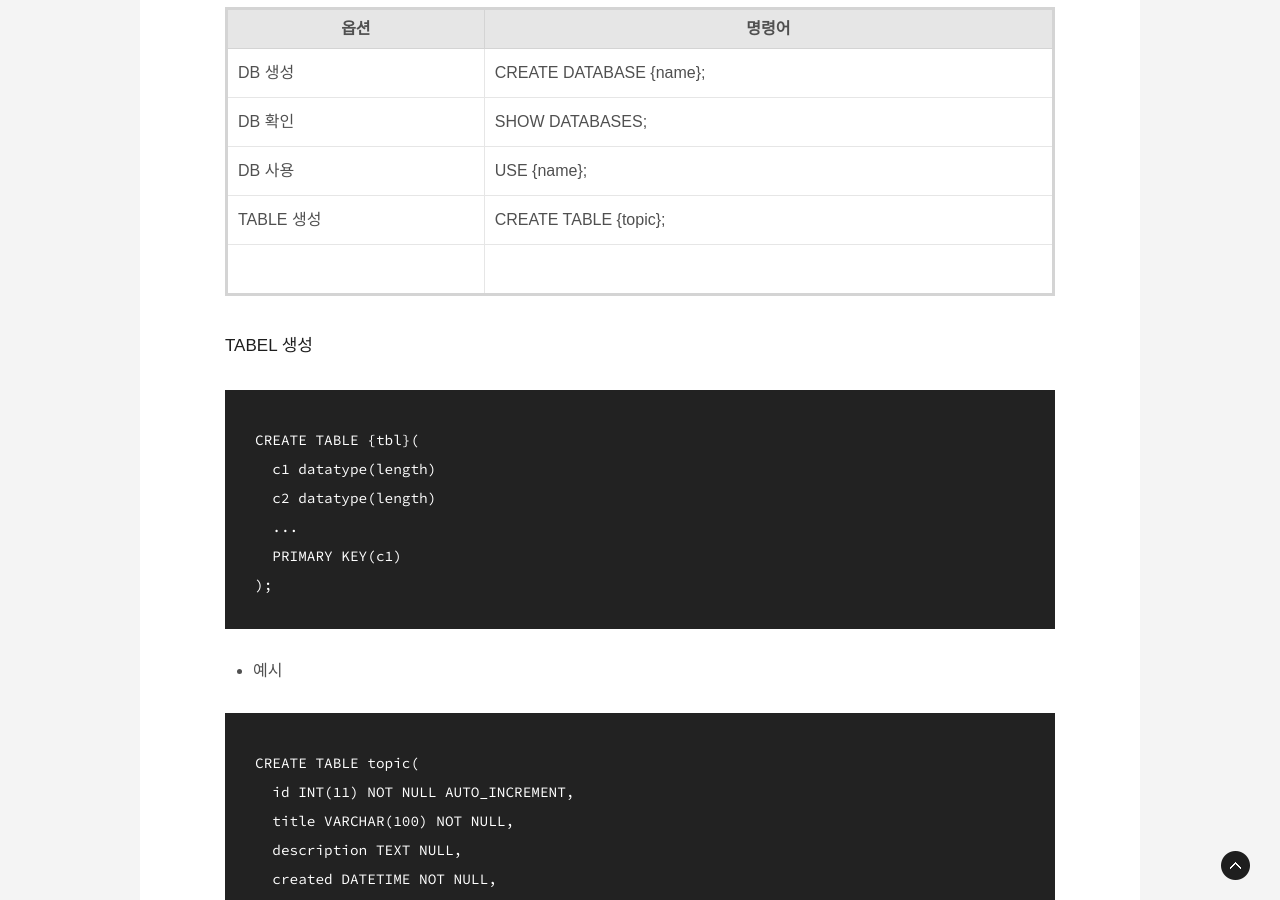
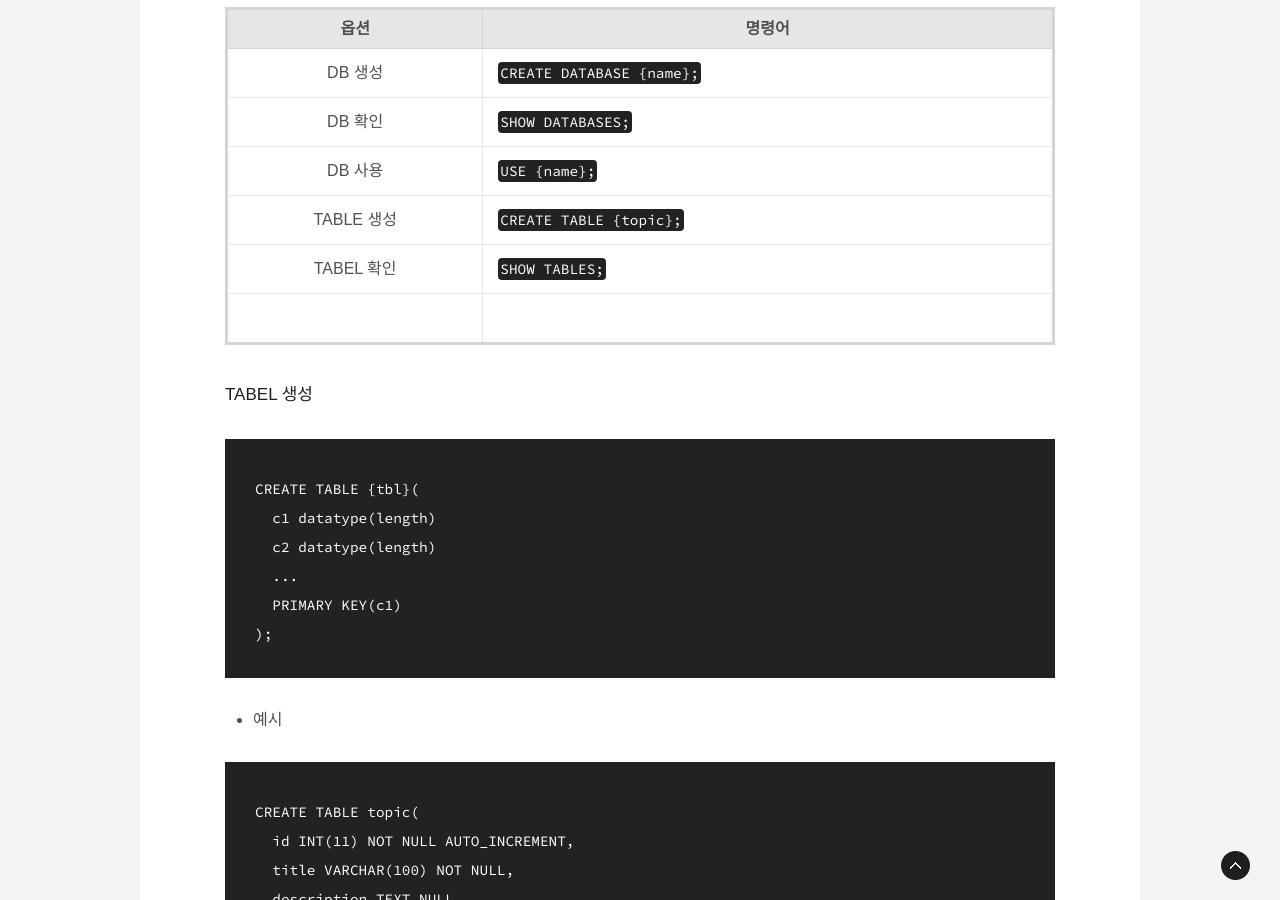
Before and after one commit to gutmate/gutmate.github.com, a Jekyll site: the page built from _posts/2018-04-30-mysql-database-keymaps.md, in a window 1280 px wide and 900 px high, scrolled down 544 px. Built offline with Jekyll 4.4.1, drawn with Linux system fonts in a browser that asks for light colours; some web fonts are replaced; comment, search, counter and statistics services are not loaded.

Commit message:
Updated post about datase

```diff
--- a/_posts/2018-04-30-mysql-database-keymaps.md
+++ b/_posts/2018-04-30-mysql-database-keymaps.md
@@ -10,12 +10,13 @@ tags:
 
 ### 명령어
 
-| 옵션 | 명령어 |
-|-----------|--------------------------|
-| DB 생성    | CREATE DATABASE {name}; |
-| DB 확인    | SHOW DATABASES; |
-| DB 사용    | USE {name}; |
-| TABLE 생성 | CREATE TABLE {topic}; |
+|    옵션    |          명령어          |
+|:---------:|-------------------------|
+| DB 생성    | `CREATE DATABASE {name};` |
+| DB 확인    | `SHOW DATABASES;` |
+| DB 사용    | `USE {name};` |
+| TABLE 생성 | `CREATE TABLE {topic};` |
+| TABEL 확인 | `SHOW TABLES;` |
 |  |  |
 
 #### TABEL 생성
```
